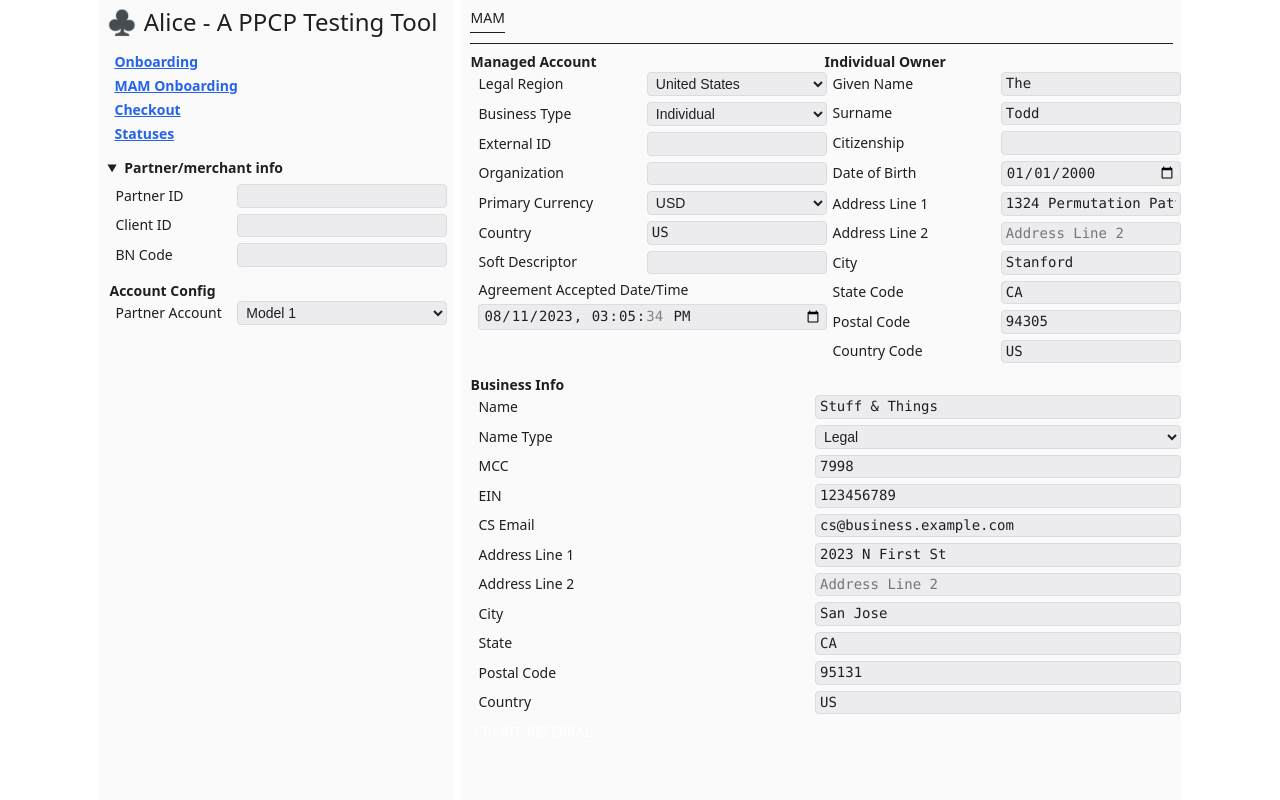
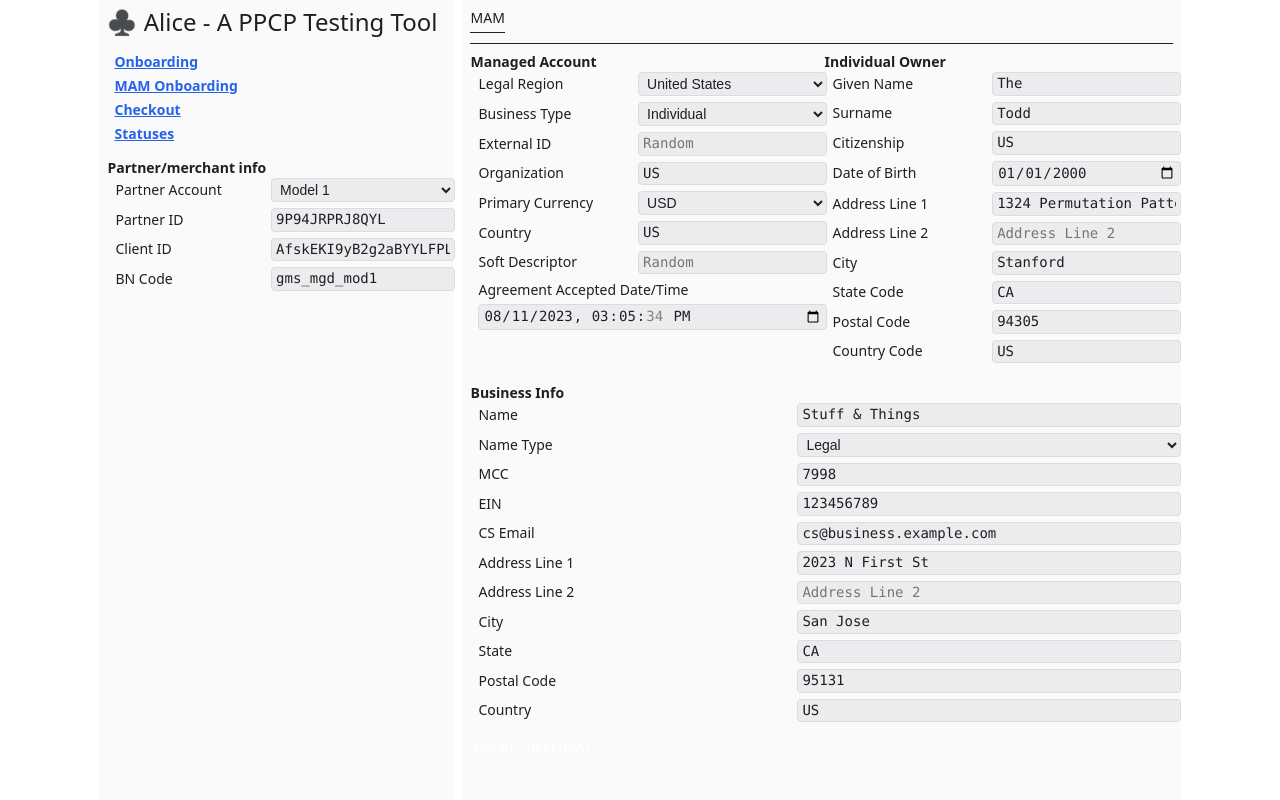
Before and after one commit to engenmt-pp/Alice, a Flask app: page /mam-onboarding/ in a window 1280 px wide. Shown: the part 20-820 px from the top of the page. Run offline with Flask 3, Linux system fonts and the light colour scheme.

```diff
--- a/src/api/vault.py
+++ b/src/api/vault.py
@@ -60,10 +60,7 @@ class Vault:
             auth_header=self.auth_header,
             include_request_id=self.include_request_id,
         )
-        # If an auth header was previously provided, no API call would have been made,
-        # so the `formatted` API calls wouldn't have been returned.
-        if "formatted" in headers:
-            self.formatted |= headers.pop("formatted")
+        self.formatted |= headers.pop("formatted")
 
         self.auth_header = headers["Authorization"]
         return headers
--- a/src/static/mam-onboarding.js
+++ /dev/null
@@ -1,12 +0,0 @@
-async function createReferral() {
-    const options = getOptions(additionalFormId = 'mam-onboarding')
-    const response = await fetch('/api/mam/', {
-        headers: { 'Content-Type': 'application/json' },
-        method: 'POST',
-        body: JSON.stringify(options)
-    })
-    const createData = await response.json()
-    const { formatted } = createData
-
-    addApiCalls(formatted)
-}
--- a/src/static/mam.css
+++ b/src/static/onboarding-mam.css
@@ -1,31 +1,42 @@
+form {
+    width: 100%;
+}
+form > fieldset > legend {
+    padding: 0;
+}
+
 #mam-onboarding {
     display: flex;
     flex-wrap: wrap;
     gap: 6px;
 }
-
-#mam-onboarding > fieldset > legend {
-    padding: 0;
-}
 #mam-onboarding > fieldset {
     flex: 1 1 32%;
+}
+
+fieldset {
     margin: 0;
 }
-#mam-onboarding div {
+fieldset > div {
+    margin-left: 8px;
     display: flex;
     flex-wrap: wrap;
     align-items: center;
     width: 100%;
     margin-bottom: 6px;
 }
-#mam-onboarding label {
+
+form label {
     font-weight: 400;
-    flex: 1 0 45%;
+    flex: 1 0 40%;
     margin-right: auto;
     white-space: nowrap;
 }
-#mam-onboarding select,
-#mam-onboarding input {
+#options-form label {
+    font-weight: 450;
+}
+form select,
+form input {
     flex: 1 0 50%;
     min-width: 50%;
 }
--- /dev/null
+++ b/src/static/onboarding-mam.js
@@ -0,0 +1,35 @@
+async function createReferral() {
+    const options = getOptions(additionalFormId = 'mam-onboarding')
+    const response = await fetch('/api/mam/', {
+        headers: { 'Content-Type': 'application/json' },
+        method: 'POST',
+        body: JSON.stringify(options)
+    })
+    const createData = await response.json()
+    const { formatted } = createData
+
+    addApiCalls(formatted)
+}
+
+function setPartnerCredentials() {
+    const model = document.getElementById('partner-account-model').value
+
+    const eltPartnerId = document.getElementById('partner-id')
+    const eltPartnerClientId = document.getElementById('partner-client-id')
+    const eltPartnerBNCode = document.getElementById('partner-bn-code')
+    switch (model) {
+        case "1":
+            eltPartnerId.value = '9P94JRPRJ8QYL'
+            eltPartnerClientId.value = 'AfskEKI9yB2g2aBYYLFPLvDGy5TYNYPx3ZMjXf28V4aLrRCBtBhz05wT6YOOMDudZAgIQgDb3cJuVN3q'
+            eltPartnerBNCode.value = 'gms_mgd_mod1'
+            break
+        default:
+            console.log(`Model ${model} is not yet supported!`)
+            eltPartnerId.value = ''
+            eltPartnerClientId.value = ''
+            eltPartnerBNCode.value = ''
+            break
+    }
+}
+
+window.addEventListener("load", setPartnerCredentials)
--- a/src/templates/onboarding-mam.html
+++ b/src/templates/onboarding-mam.html
@@ -1,35 +1,46 @@
 {% extends 'base.html' %}
 
 {% block head %}
-<script src="{{ url_for('static', filename='mam-onboarding.js') }}"></script>
-<link rel="stylesheet" type="text/css" href="{{ url_for('static', filename='mam.css') }}"/>
+<script src="{{ url_for('static', filename='onboarding-mam.js') }}"></script>
+<link rel="stylesheet" type="text/css" href="{{ url_for('static', filename='onboarding-mam.css') }}"/>
 {% endblock %}
 
-{% block merchant_id %}
-<!--
-  This overwrites the block in 'base.html' with this block's empty contents,
-  removing the "Merchant ID" creds from the left column.
--->
-{% endblock %}
-
-{% block other_options %}
-<form>
-  <fieldset>
+{% block options_form %}
+<form id="options-form">
+  <fieldset id="partner-merchant-credentials">
     <legend>
-      Account Config
+      Partner/merchant info
     </legend>
     <div>
-      <label>
+      <label for="partner-account-model">
         Partner Account
       </label>
-      <select>
+      <select name="partner-account-model" id="partner-account-model" onchange="setPartnerCredentials()">
         <option value="1" selected>Model 1</option>
+        <option value="2">Model 2</option>
       </select>
+    </div>
+    <div>
+      <label for="partner-id">
+        Partner ID
+      </label>
+      <input name="partner-id" id="partner-id" class="monospaced" disabled=true/>
+    </div>
+    <div>
+      <label for="partner-client-id">
+        Client ID
+      </label>
+      <input name="partner-client-id" id="partner-client-id" class="monospaced" disabled=true></input>
+    </div>
+    <div>
+      <label for="partner-bn-code">
+        BN Code
+      </label>
+      <input name="partner-bn-code" id="partner-bn-code" class="monospaced" disabled=true></input>
     </div>
   </fieldset>
 </form>
-{% endblock %}
-
+{% endblock options_form %}
 
 {% block right_col %}
 <nav id='top-level-nav' role="tabset">
@@ -65,19 +76,20 @@
         <select name="business-type" id="business-type">
           <option value="INDIVIDUAL" selected>Individual</option>
           <option value="PROPRIETORSHIP">Sole Proprietorship</option>
+          <option value="CORPORATION">Corporation</option>
         </select>
       </div>
       <div>
         <label for="external-id">
           External ID
         </label>
-        <input name="external-id" id="external-id" class="monospaced"/>
+        <input name="external-id" id="external-id" class="monospaced" placeholder="Random"/>
       </div>
       <div>
         <label for="organization">
           Organization
         </label>
-        <input name="organization" id="organization" class="monospaced"/>
+        <input name="organization" id="organization" class="monospaced" value="US" placholder="Organization"/>
       </div>
       <div>
         <label for="primary-currency-code">
@@ -93,13 +105,13 @@
         <label for="legal-country-code">
           Country
         </label>
-        <input name="legal-country-code" id="legal-country-code" class="monospaced" value="US" placehold/>
+        <input name="legal-country-code" id="legal-country-code" class="monospaced" value="US" placeholder="Country Code"/>
       </div>
       <div>
         <label for="soft-descriptor">
           Soft Descriptor
         </label>
-        <input name="soft-descriptor" id="soft-descriptor" class="monospaced"/>
+        <input name="soft-descriptor" id="soft-descriptor" class="monospaced" placeholder="Random"/>
       </div>
       <div>
         <label for="agreement-accepted-datetime">
@@ -130,7 +142,7 @@
         <label for="owner-citizenship">
           Citizenship
         </label>
-        <input name="owner-citizenship" id="owner-citizenship" class="monospaced">
+        <input name="owner-citizenship" id="owner-citizenship" class="monospaced" value="US" placholder="Citizenship">
       </div>
       <div>
         <label for="owner-date-of-birth">
```
Also changed, not shown: src/api/mam.py (+12 -9 lines).
